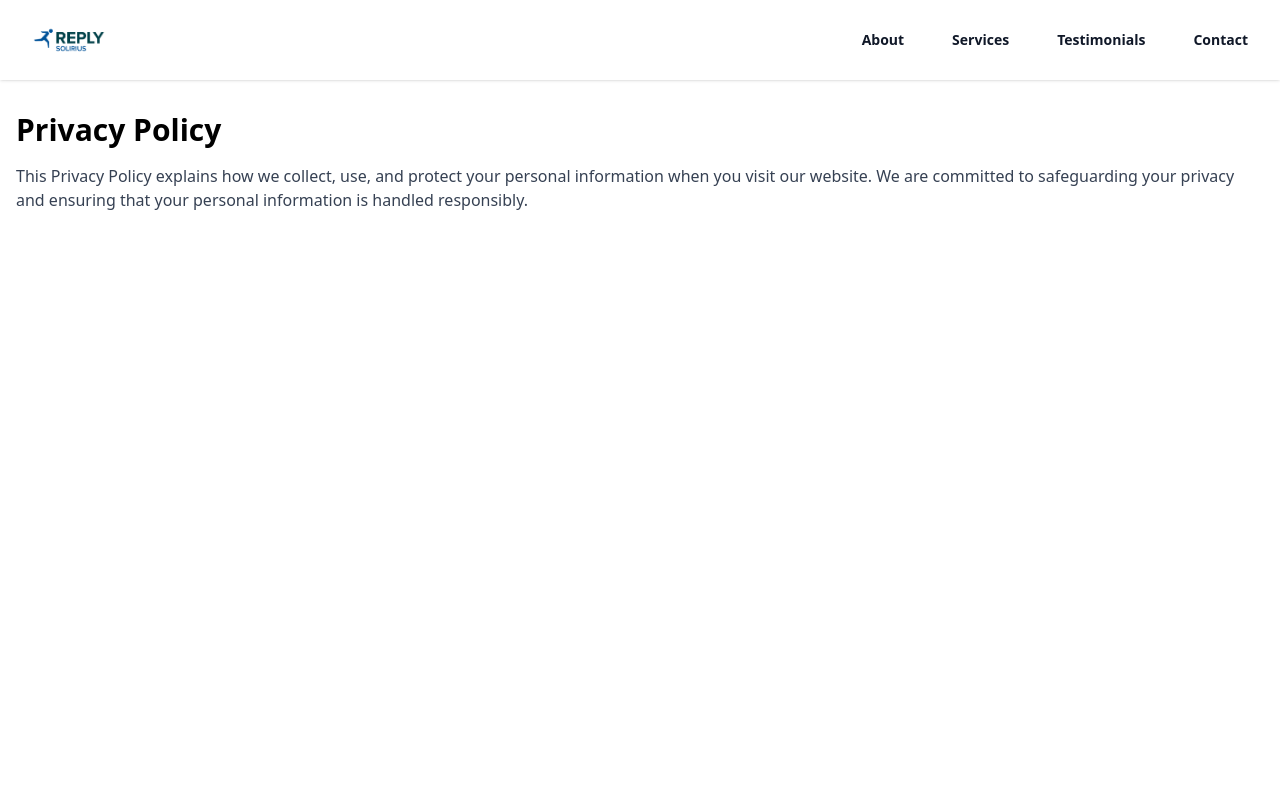
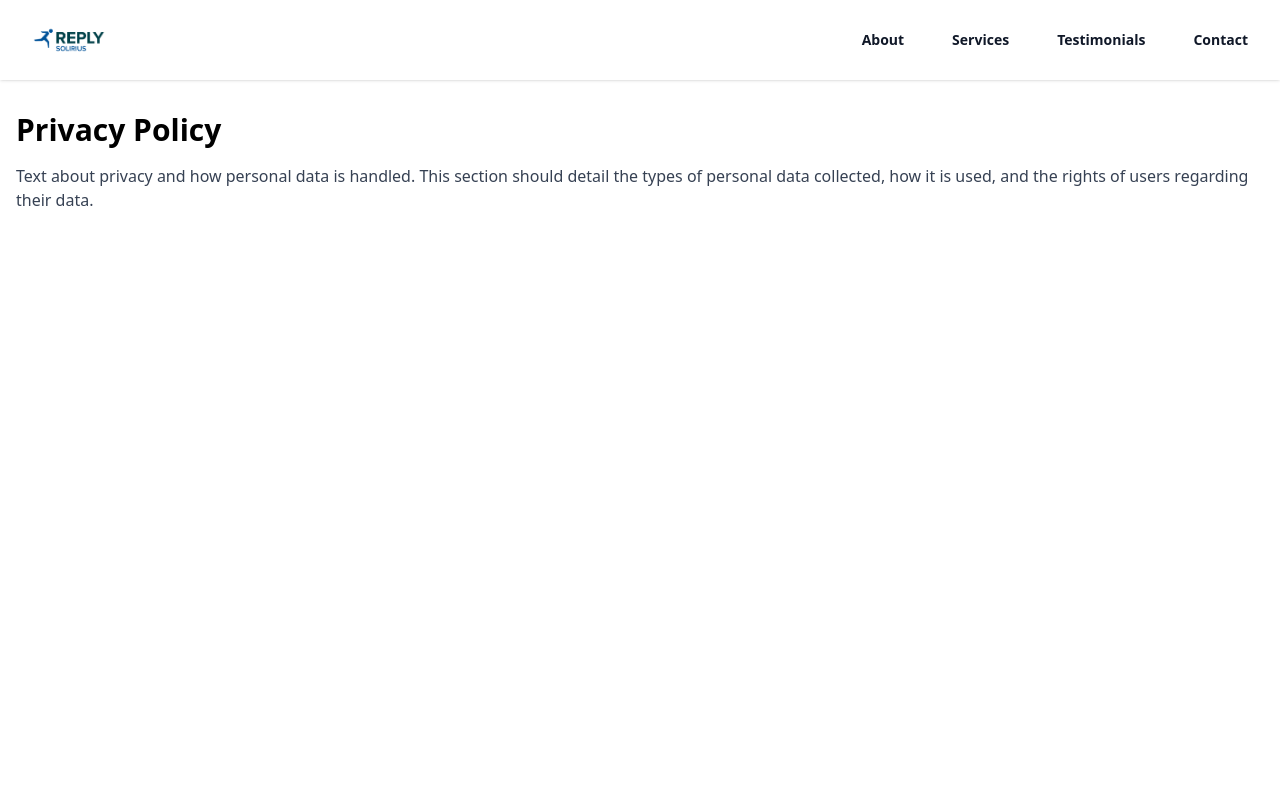
Before and after one commit to lambley/solirius-spa-poc, a Next.js app: page /privacy in a window 1280 px wide. Shown: the top 800 px of the page. Built offline with nearby package versions, Linux system fonts and the light colour scheme.

Commit message:
Refactor: Replace hardcoded titles and descriptions in Cookies, Privacy, and Terms pages with dynamic content from global state

```diff
--- a/app/cookies/page.tsx
+++ b/app/cookies/page.tsx
@@ -1,12 +1,10 @@
+import { cookiesPage } from "@/content/global";
+
 export default function Cookies() {
   return (
     <div className="container min-h-dvh h-min mx-auto px-4 py-8">
-      <h1 className="text-3xl font-bold mb-4">Cookie Policy</h1>
-      <p className="text-gray-700 mb-4">
-        Text about cookies and how they are used on the site. This section
-        should explain what cookies are, how they are used, and what types of
-        cookies are employed.
-      </p>
+      <h1 className="text-3xl font-bold mb-4">{cookiesPage.title}</h1>
+      <p className="text-gray-700 mb-4">{cookiesPage.description}</p>
     </div>
   );
 }
--- a/app/privacy/page.tsx
+++ b/app/privacy/page.tsx
@@ -1,13 +1,10 @@
+import { privacyPage } from "@/content/global";
+
 export default function Privacy() {
   return (
     <div className="container min-h-dvh h-min mx-auto px-4 py-8">
-      <h1 className="text-3xl font-bold mb-4">Privacy Policy</h1>
-      <p className="text-gray-700 mb-4">
-        This Privacy Policy explains how we collect, use, and protect your
-        personal information when you visit our website. We are committed to
-        safeguarding your privacy and ensuring that your personal information is
-        handled responsibly.
-      </p>
+      <h1 className="text-3xl font-bold mb-4">{privacyPage.title}</h1>
+      <p className="text-gray-700 mb-4">{privacyPage.description}</p>
     </div>
   );
 }
--- a/app/terms/page.tsx
+++ b/app/terms/page.tsx
@@ -1,12 +1,10 @@
+import { termsPage } from "@/content/global";
+
 export default function Terms() {
   return (
     <div className="container min-h-dvh h-min mx-auto px-4 py-8">
-      <h1 className="text-3xl font-bold mb-4">Terms and Conditions</h1>
-      <p className="text-gray-700 mb-4">
-        Text here about the terms and conditions of using the site. This section
-        should outline the rules and guidelines for using the website, including
-        user responsibilities, acceptable use, and any legal disclaimers.
-      </p>
+      <h1 className="text-3xl font-bold mb-4">{termsPage.title}</h1>
+      <p className="text-gray-700 mb-4">{termsPage.description}</p>
     </div>
   );
 }
--- a/content/global.ts
+++ b/content/global.ts
@@ -14,3 +14,21 @@ const companyNumber = "06279757";
 const vatNumber = "920879601";
 
 export { address, tagline, companyNumber, vatNumber };
+
+export const cookiesPage = {
+  title: "Cookie Policy",
+  description:
+    "Text about cookies and how they are used on the site. This section should explain what cookies are, how they are used, and what types of cookies are employed.",
+};
+
+export const privacyPage = {
+  title: "Privacy Policy",
+  description:
+    "Text about privacy and how personal data is handled. This section should detail the types of personal data collected, how it is used, and the rights of users regarding their data.",
+};
+
+export const termsPage = {
+  title: "Terms and Conditions",
+  description:
+    "Text about the terms and conditions of using the site. This section should outline the rules and guidelines for using the website, including user responsibilities, acceptable use, and any legal disclaimers.",
+};
```
